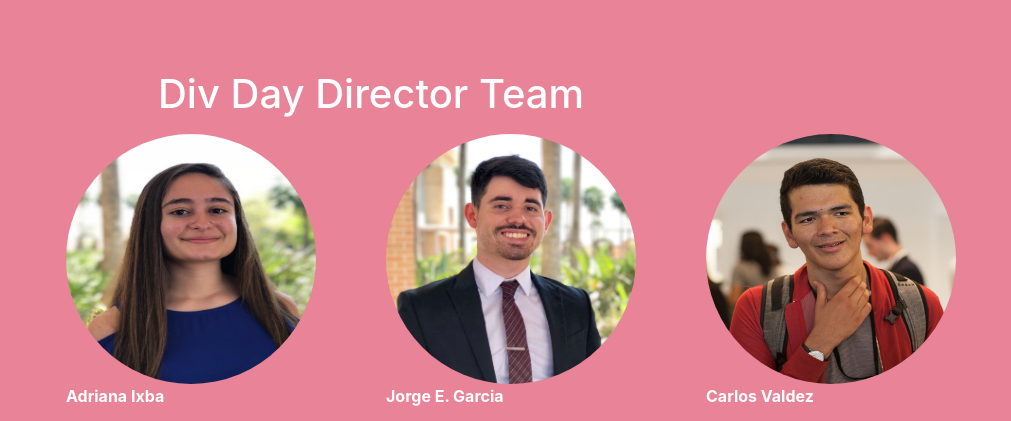
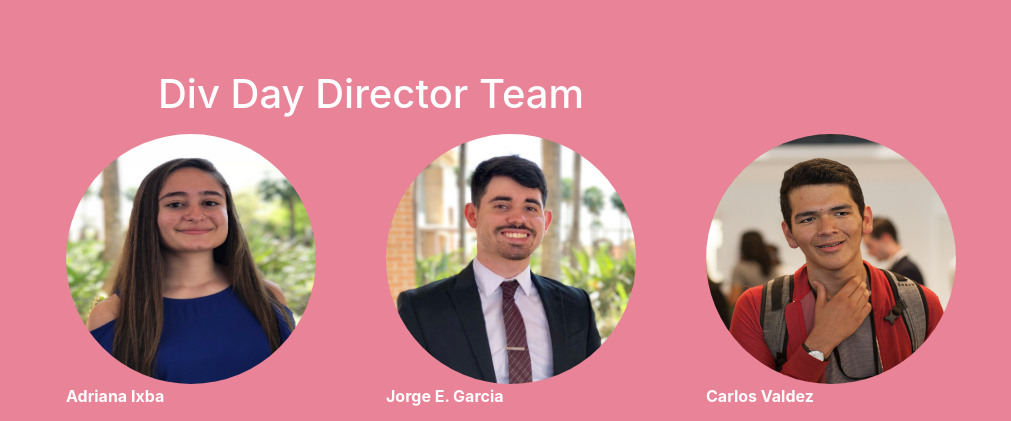
Before and after one commit to mehrdaddarraji/mehrdaddarraji.github.io, a website with bundled scripts: page index.html in a window 1280 px wide. Shown: the part 4120-4541 px from the top of the page, 269-1280 px from the left. Built offline with nearby package versions, Linux system fonts and the light colour scheme; files whose address does not match are found by name.

Commit message:
Update index.html

```diff
--- a/index.html
+++ b/index.html
@@ -357,7 +357,7 @@
             <p>Director</p>
           </div>
           <div class="col">
-            <img class="rounded-circle" src="img/Adriana-Ixba-Assistant-Director-org-crop-3.jpg" width="250" height="250">
+            <img class="rounded-circle" src="img/Adriana-Ixba-Assistant-Director-crop.jpg" width="250" height="250">
             <p><strong>Adriana Ixba</strong></p>
             <p>Assistant Director</p>
           </div>
```
